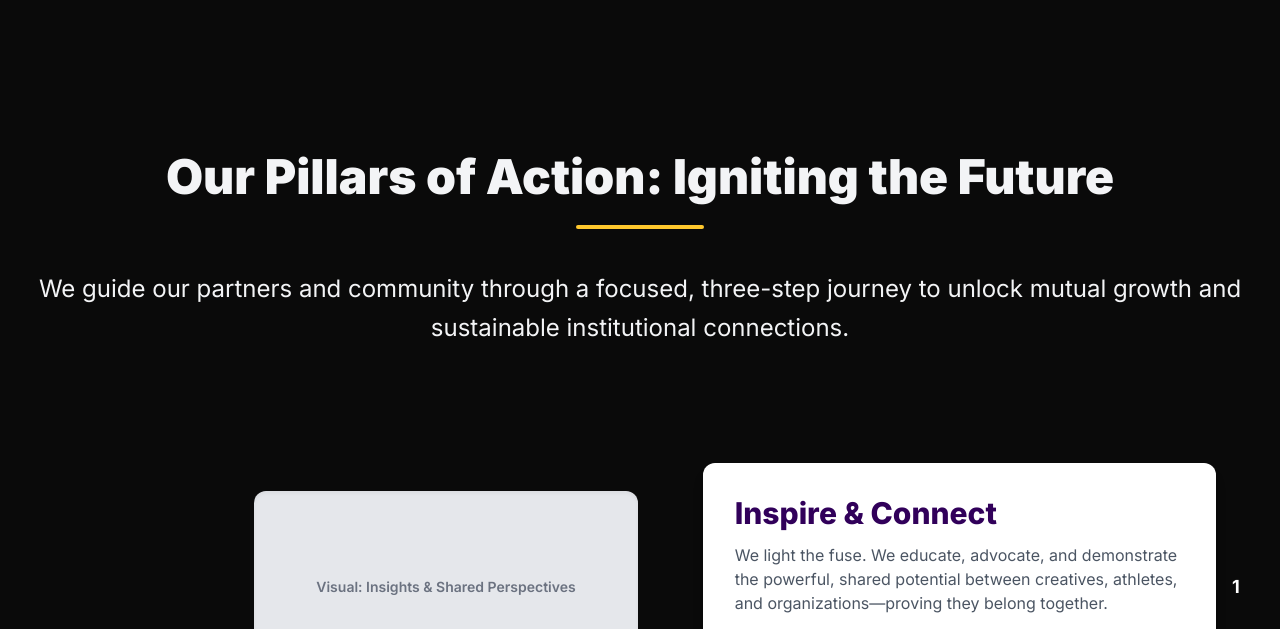
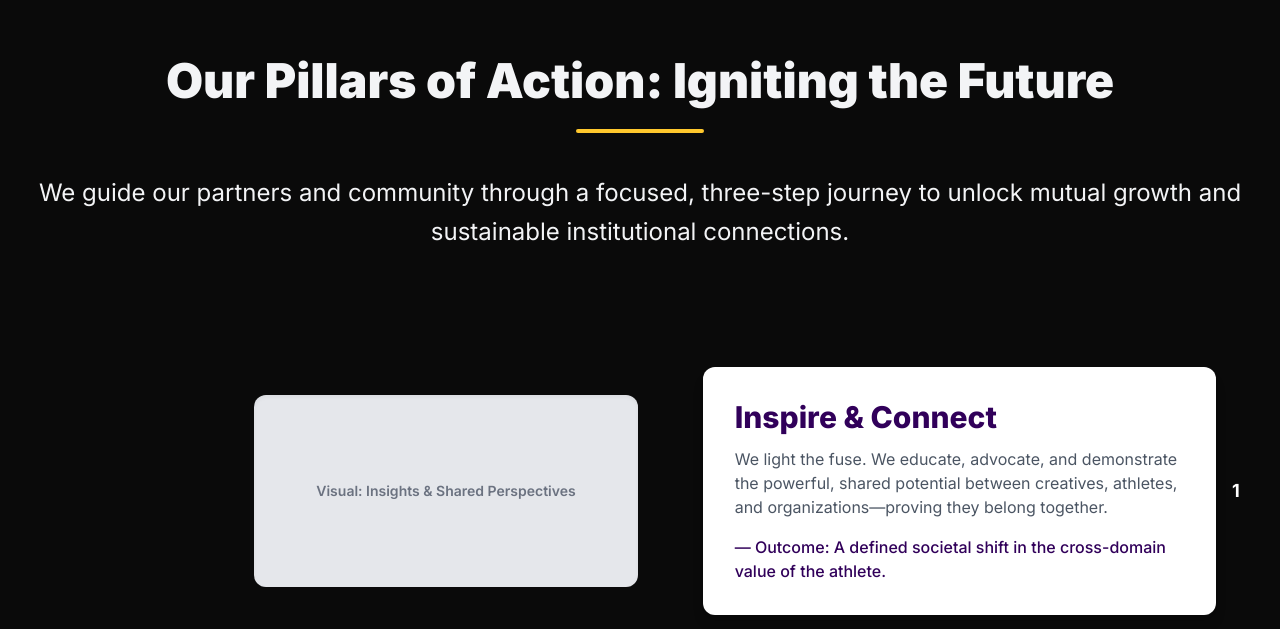
Before and after one commit to bettoux/passerelles, a website: page public/index.html in a window 1280 px wide. Shown: the part 2171-2800 px from the top of the page. Drawn offline with nearby package versions, Linux system fonts and the light colour scheme.

```diff
--- a/public/index.html
+++ b/public/index.html
@@ -394,7 +394,7 @@
 
 
     <!-- Dynamic Stepped Process Section -->
-    <section id="process" class="py-16 md:py-48 max-w-7xl mx-auto px-6">
+    <section id="process" class="py-16 md:py-24 max-w-7xl mx-auto px-6">
         <div class="text-center mb-16">
             <h2 class="text-5xl font-black mb-6 text-text-light" data-text="pillarTitle">Our Pillars of Synergy</h2>
             <div class="w-32 h-1 bg-accent-mustard mx-auto mb-10 rounded-full"></div>
```
